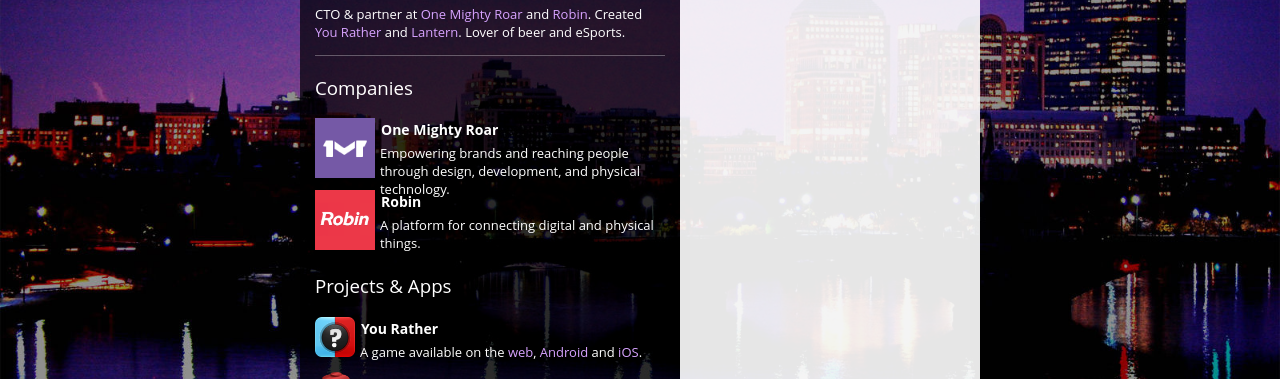
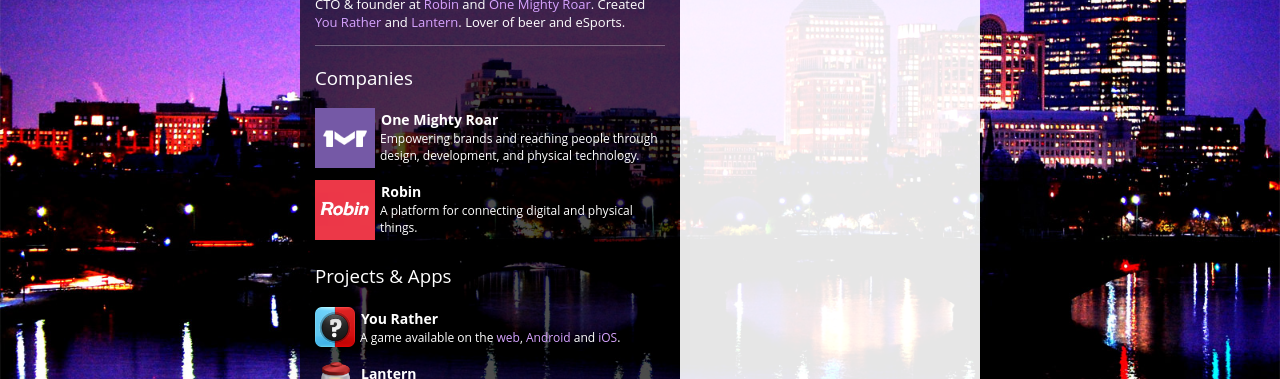
Before and after one commit to brianmuse/brianmuse.com, a plain HTML site: page index.html in a window 1280 px wide. Shown: the part 174-553 px from the top of the page. Drawn offline with nearby package versions, Linux system fonts and the light colour scheme.

Commit message:
css fixes

```diff
--- a/css/brianmuse.css
+++ b/css/brianmuse.css
@@ -1,5 +1,5 @@
 body {
-	background: url(../img/bg-darker.jpg) no-repeat center center fixed;
+	background: url(../img/bg.jpg) no-repeat center center fixed;
 	-webkit-background-size: cover;
 	-moz-background-size: cover;
  	-o-background-size: cover;
@@ -14,14 +14,14 @@ body {
 	margin:auto;
 	width:680px;
 	margin-top:60px;
-	height:580px;
+	height:600px;
 /*	-moz-border-radius: 8px;
 	border-radius: 8px;*/
 }
 
 .left {
 	width:350px;
-	height:550px;
+	height:570px;
 	padding:15px;
 	float:left;
 	background-color:rgba(0,0,0,.7);
@@ -33,7 +33,7 @@ body {
 	background-color:white;
 	opacity:.90;
 	padding:0px 10px;
-	height:580px;
+	height:600px;
 }
 
 .avatar {
@@ -64,6 +64,9 @@ h2 {
 	color:white;
 	display:inline-block;
 	padding:0 2px;
+}
+#social-links p{
+	margin:3px 0;
 }
 #social-links a:hover{
 	color:#B575E6;
@@ -114,13 +117,13 @@ h3{
 	font-size:14px;
 	text-decoration:none;
 	font-weight:bold;
-	padding:2px 1px;
+	padding:0px 1px;
 	display:inline-block;
 }
 .company p{
 	color:white;
-	font-size:13px;
-	margin:3px;
+	font-size:12px;
+	margin:0px;
 }
 
 .project{
@@ -141,11 +144,11 @@ h3{
 	font-size:14px;
 	text-decoration:none;
 	font-weight:bold;
-	padding:2px 1px;
+	padding:0px 1px;
 	display:inline-block;
 }
 .project p{
 	color:white;
-	font-size:13px;
-	margin:3px;
+	font-size:12px;
+	margin:0px;
 }
--- a/index.html
+++ b/index.html
@@ -41,7 +41,7 @@
                 </p>
             </div>
 
-            <p class="desc">CTO &amp; partner at <a href="http://onemightyroar.com">One Mighty Roar</a> and <a href="http://getrobin.com">Robin</a>. Created <a href="http://yourather.com">You Rather</a> and <a href="https://play.google.com/store/apps/details?id=com.onemightyroar.lantern">Lantern</a>. Lover of beer and eSports.</p>
+            <p class="desc">CTO &amp; founder at <a href="http://getrobin.com">Robin</a> and <a href="http://onemightyroar.com">One Mighty Roar</a>. Created <a href="http://yourather.com">You Rather</a> and <a href="https://play.google.com/store/apps/details?id=com.onemightyroar.lantern">Lantern</a>. Lover of beer and eSports.</p>
 
         </div>
 
@@ -108,7 +108,7 @@
     </div>
 
     <div class="right">
-        <a width="300" height="580" data-chrome="nofooter transparent noscrollbar" class="twitter-timeline" data-dnt="true" href="https://twitter.com/briancmuse" data-widget-id="393557027823161344">@briancmuse</a>
+        <a width="300" height="600" data-chrome="nofooter transparent noscrollbar" class="twitter-timeline" data-dnt="true" href="https://twitter.com/briancmuse" data-widget-id="393557027823161344">@briancmuse</a>
         <script>!function(d,s,id){var js,fjs=d.getElementsByTagName(s)[0],p=/^http:/.test(d.location)?'http':'https';if(!d.getElementById(id)){js=d.createElement(s);js.id=id;js.src=p+"://platform.twitter.com/widgets.js";fjs.parentNode.insertBefore(js,fjs);}}(document,"script","twitter-wjs");</script>
 
 
```
